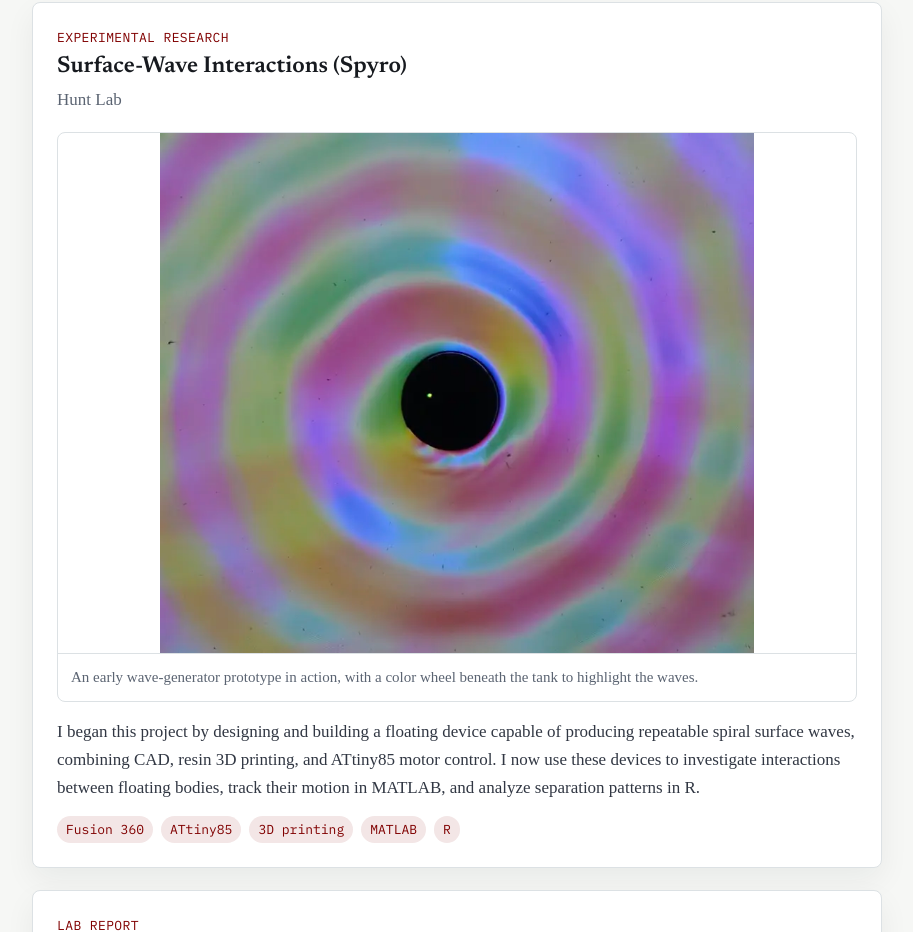
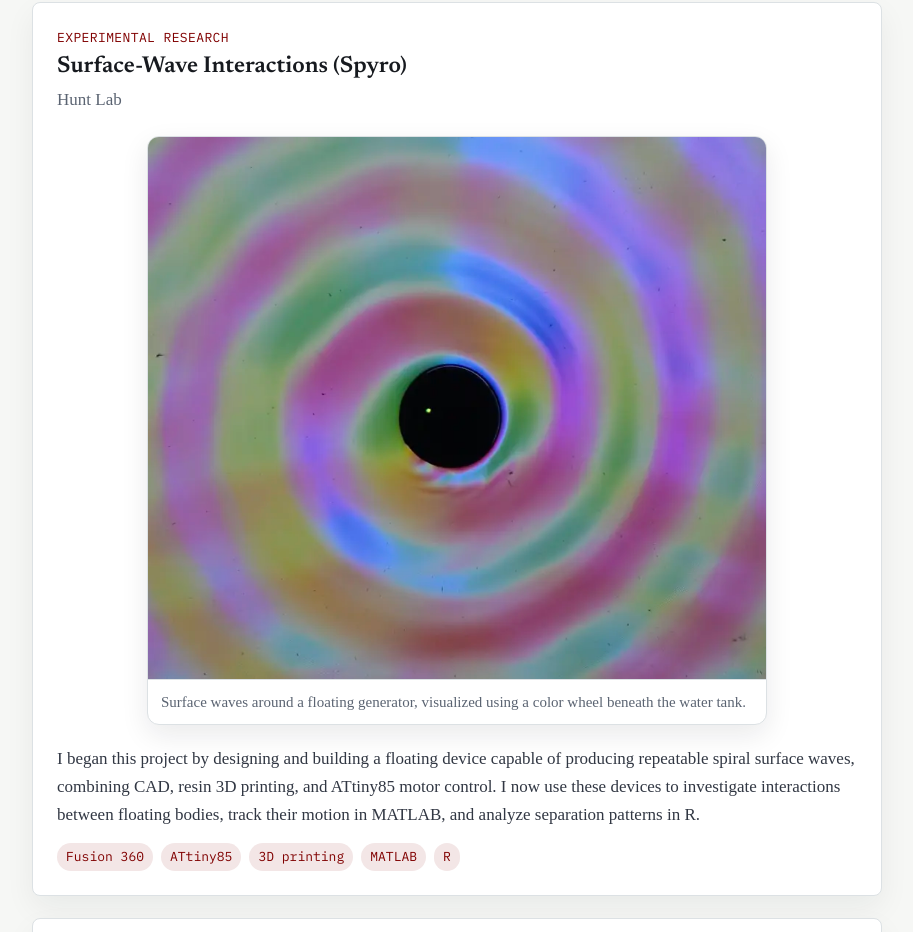
Before and after one commit to franciscom-spec/franciscom.github.io, a plain HTML site: page index.html in a window 1280 px wide. Shown: the part 4176-5108 px from the top of the page, without its empty margins (278-1191 px from the left). Drawn offline with Linux system fonts and the light colour scheme.

Commit message:
Improve presentation of wave-generator photograph

```diff
--- a/index.html
+++ b/index.html
@@ -301,6 +301,24 @@
     overflow:hidden;
   }
   .project-media img{width:100%; height:auto; display:block;}
+  /* Keep the wave photograph fully visible and at a comfortable reading width. */
+  .wave-media{
+    width:100%;
+    max-width:620px;
+    margin:22px auto 20px;
+    border-radius:12px;
+    box-shadow:0 10px 28px rgba(23,26,31,.09);
+  }
+  .project-media.wave-media img{
+    width:100%;
+    height:auto;
+    max-height:none;
+    object-fit:contain;
+  }
+  .wave-media figcaption{
+    padding:12px 16px;
+    line-height:1.5;
+  }
   .project-media figcaption{
     padding:11px 13px;
     border-top:1px solid var(--line);
@@ -679,9 +697,9 @@
             <div class="meta">Hunt Lab</div>
           </div>
         </div>
-        <figure class="project-media">
-          <img src="wave-generator.webp" alt="Controlled wave generator creating concentric surface waves over a colored illumination pattern.">
-          <figcaption>An early wave-generator prototype in action, with a color wheel beneath the tank to highlight the waves.</figcaption>
+        <figure class="project-media wave-media">
+          <img src="wave-generator.webp" alt="Top-down view of a circular floating wave generator surrounded by multicolored spiral surface waves." loading="lazy" decoding="async">
+          <figcaption>Surface waves around a floating generator, visualized using a color wheel beneath the water tank.</figcaption>
         </figure>
         <p>I began this project by designing and building a floating device capable of producing repeatable spiral surface waves, combining CAD, resin 3D printing, and ATtiny85 motor control. I now use these devices to investigate interactions between floating bodies, track their motion in MATLAB, and analyze separation patterns in R.</p>
         <div class="tags">
```
